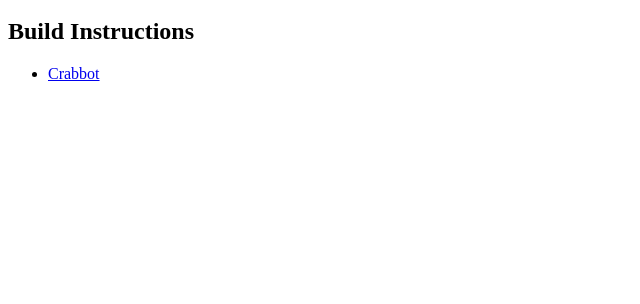
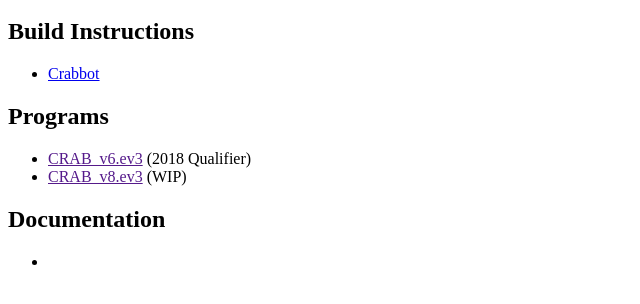
Before and after one commit to jkutner/fll-crab-2018, a plain HTML site: page index.html in a window 1280 px wide. Shown: the part 48-352 px from the top of the page, without its empty margins (0-640 px from the left). Drawn offline with Linux system fonts and the light colour scheme.

```diff
--- a/index.html
+++ b/index.html
@@ -6,5 +6,16 @@
   <ul>
     <li><a href="crabbot.html">Crabbot</a></li>
   </ul>
+
+  <h2>Programs</h2>
+  <ul>
+    <li><a href="">CRAB_v6.ev3</a> (2018 Qualifier)</li>
+    <li><a href="">CRAB_v8.ev3</a> (WIP)</li>
+  </ul>
+
+  <h2>Documentation</h2>
+  <ul>
+    <li><a href=""></a></li>
+  </ul>
 </body>
 </html>
```
Also changed, not shown: 6 other files.
